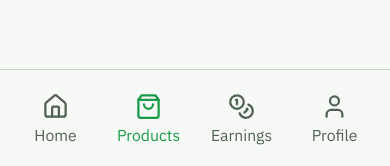
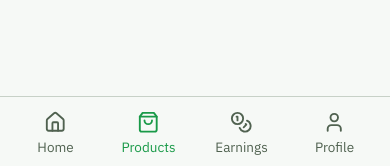
Before and after one commit to Cybvr/pasiveco, a Next.js app: page /dashboard/products in a window 390 px wide. Shown: the part 675-841 px from the top of the page. Built offline with nearby package versions, Linux system fonts and the light colour scheme; no server answers.

Commit message:
Adjust mobile bottom nav item sizing

```diff
--- a/app/common/dashboard/MobileBottomNav.tsx
+++ b/app/common/dashboard/MobileBottomNav.tsx
@@ -34,7 +34,7 @@
   return (
     <>
       <nav className="fixed bottom-0 left-0 right-0 z-50 border-t border-border bg-background md:hidden">
-        <div className="flex items-center justify-around py-2 px-2">
+        <div className="flex items-center justify-around px-2 py-1">
           {navItems.map((item) => {
             const Icon = item.icon
             const isActive = pathname === item.href
@@ -44,13 +44,13 @@
                 key={item.href}
                 href={item.href}
                 className={cn(
-                  'flex min-w-0 flex-1 flex-col items-center justify-center px-3 py-3 text-sm transition-colors',
+                  'flex min-w-0 flex-1 flex-col items-center justify-center px-2 py-2 text-xs transition-colors',
                   isActive ? 'text-primary' : 'text-muted-foreground hover:text-foreground',
                 )}
               >
                 <Icon
                   className={cn(
-                    'mb-1 h-6 w-6',
+                    'mb-1 h-5 w-5',
                     isActive ? 'text-primary' : 'text-muted-foreground',
                   )}
                 />
```
